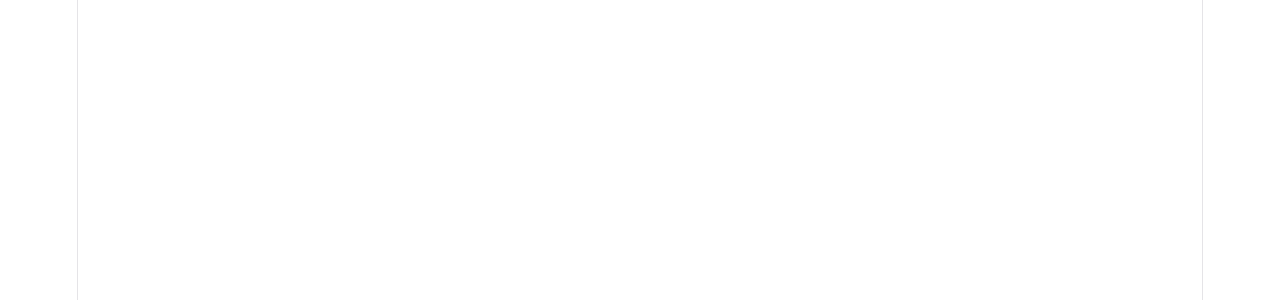
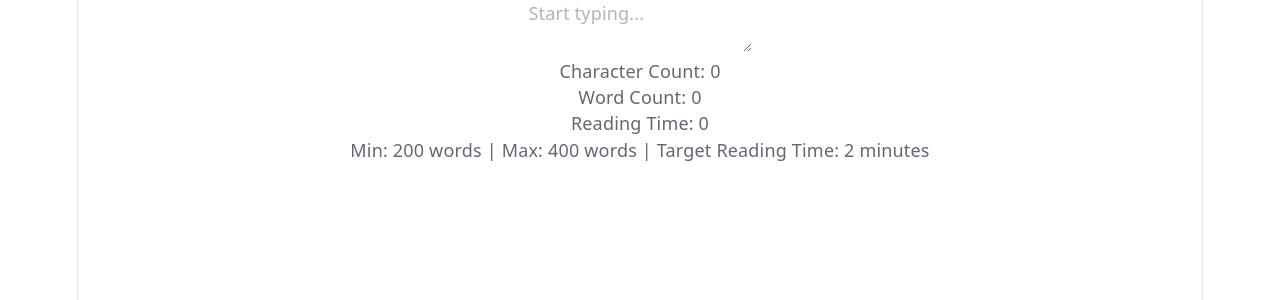
Before and after one commit to HireFabiola/Mod9_Lab2, a React (Vite) app in the folder charCounter/: page / in a window 1280 px wide. Shown: the top 300 px of the page. Built offline with nearby package versions, Linux system fonts and the light colour scheme.

Commit message:
StatDisplay created to display stats as a function call from within Charcount

```diff
--- a/charCounter/src/App.css
+++ b/charCounter/src/App.css
@@ -11,6 +11,7 @@
   &:hover {
     border-color: var(--accent-border);
   }
+
   &:focus-visible {
     outline: 2px solid var(--accent);
     outline-offset: 2px;
@@ -42,8 +43,7 @@
     z-index: 1;
     top: 34px;
     height: 28px;
-    transform: perspective(2000px) rotateZ(300deg) rotateX(44deg) rotateY(39deg)
-      scale(1.4);
+    transform: perspective(2000px) rotateZ(300deg) rotateX(44deg) rotateY(39deg) scale(1.4);
   }
 
   .vite {
@@ -51,8 +51,7 @@
     top: 107px;
     height: 26px;
     width: auto;
-    transform: perspective(2000px) rotateZ(300deg) rotateX(40deg) rotateY(39deg)
-      scale(0.8);
+    transform: perspective(2000px) rotateZ(300deg) rotateX(40deg) rotateY(39deg) scale(0.8);
   }
 }
 
@@ -75,9 +74,10 @@
   border-top: 1px solid var(--border);
   text-align: left;
 
-  & > div {
+  &>div {
     flex: 1 1 0;
     padding: 32px;
+
     @media (max-width: 1024px) {
       padding: 24px 20px;
     }
@@ -130,6 +130,7 @@
     &:hover {
       box-shadow: var(--shadow);
     }
+
     .button-icon {
       height: 18px;
       width: 18px;
@@ -156,6 +157,7 @@
 #spacer {
   height: 88px;
   border-top: 1px solid var(--border);
+
   @media (max-width: 1024px) {
     height: 48px;
   }
@@ -177,8 +179,15 @@
     left: 0;
     border-left-color: var(--border);
   }
+
   &::after {
     right: 0;
     border-right-color: var(--border);
   }
 }
+
+.inputBox {
+  width: 300px;
+  height: 40px;
+  font-size: 16px;
+}
--- a/charCounter/src/App.tsx
+++ b/charCounter/src/App.tsx
@@ -1,16 +1,31 @@
 import { useState } from 'react'
-import reactLogo from './assets/react.svg'
-import viteLogo from './assets/vite.svg'
-import heroImg from './assets/hero.png'
+import { TextInput } from './components/TextInput/TextInput'
+import { CharCounter } from './components/CharCounter/CharCounter'
+// import { StatsDisplay } from './components/StatsDisplay/StatsDisplay'
 import './App.css'
+import './index.css'
 
 function App() {
-  const [count, setCount] = useState(0)
+  const [text, setText] = useState("")
+  const charCount = text.length;
+
+  //Convert array of text into array of strings and use built in JS functions to remove
+  // white space from beginning and end with .trim() and then the split function splits on
+  // spaces, tabs and/or line breaks which then allows the check for blank or count how many words were formed
+  const words = text.trim().split(/\s+/);
+  const wordCount = text.trim() === "" ? 0 : words.length;
+
+  // Assuming the average reading speed of 200 WPM, reading time can be found as follows:
+  const readingTime = Number((wordCount / 200).toFixed(2))
 
   return (
-    <>
+    <div className="p-8">
+      {/* Call to display input field and text from user */}
+      <TextInput onTextChange={setText} />
 
-    </>
+      {/* Call to display character count, word count and time taken to type */}
+      <CharCounter characterCount={charCount} wordCount={wordCount} readingTime={readingTime} />
+    </div>
   )
 }
 
--- a/charCounter/src/components/CharCounter/CharCounter.tsx
+++ b/charCounter/src/components/CharCounter/CharCounter.tsx
@@ -1,16 +1,16 @@
 import React from 'react';
 import type { CharacterCounterProps, TextStats } from '../../types';
+import { StatsDisplay } from '../StatsDisplay/StatsDisplay';
 
 
 type Props = CharacterCounterProps & TextStats;
 
-export const CharCounter: React.FC<Props> = ({ characterCount, wordCount, readingTime, minWords=200, maxWords=1000, targetReadingTime = 5 }) => {
-  return (
-    <div>
-    <p>Character Count: {characterCount}</p>
-    <p>Word Count: {wordCount}</p>
-    <p>Reading Time: {readingTime}</p>
-    <p>Min: {minWords} words | Max: {maxWords} words | Target Reading Time: {targetReadingTime} minutes</p>
-    </div>
-  );
+export const CharCounter: React.FC<Props> = ({ characterCount, wordCount, readingTime, minWords = 200, maxWords = 400, targetReadingTime = 2 }) => {
+    const newObj = { characterCount, wordCount, readingTime }
+    return (
+        <>
+            <StatsDisplay stats={newObj} />
+            <p>Min: {minWords} words | Max: {maxWords} words | Target Reading Time: {targetReadingTime} minutes</p>
+        </>
+    );
 };
--- a/charCounter/src/components/StatsDisplay/StatsDisplay.tsx
+++ b/charCounter/src/components/StatsDisplay/StatsDisplay.tsx
@@ -0,0 +1,16 @@
+import type { StatsDisplayProps } from "../../types"
+
+
+export const StatsDisplay: React.FC<StatsDisplayProps> = ({ stats, showReadingTime = true }) => {
+    return (
+        <div>
+            <p>Character Count:  {stats.characterCount}</p>
+            <p>Word Count: {stats.wordCount}</p>
+
+            {/* Check condition for displaying reading time */}
+            {showReadingTime ? (
+                <p>Reading Time: {stats.readingTime}</p>
+            ) : null}
+        </div>
+    )
+}
--- a/charCounter/src/index.css
+++ b/charCounter/src/index.css
@@ -1,3 +1,5 @@
+@import "tailwindcss";
+
 :root {
   --text: #6b6375;
   --text-h: #08060d;
@@ -63,6 +65,7 @@
 }
 
 body {
+
   margin: 0;
 }
 
```
Also changed, not shown: charCounter/src/types/index.ts (+13 -13 lines), charCounter/src/components/TextInput/TextInput.tsx (line endings or trailing spaces).
